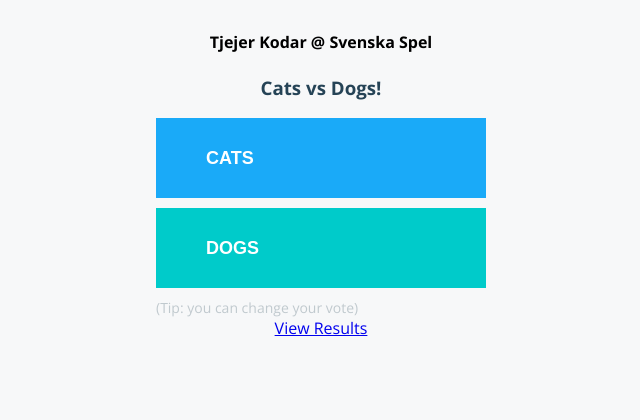
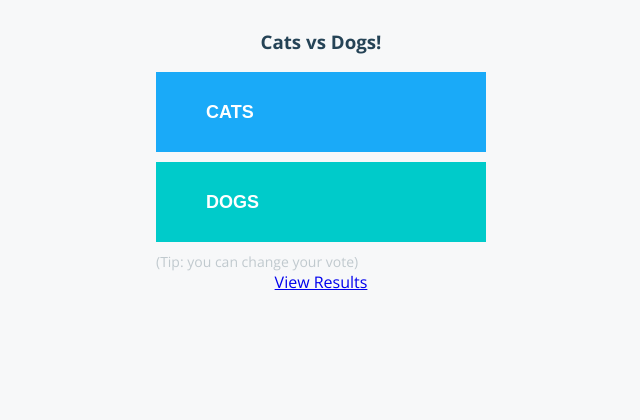
Before and after one commit to dockersamples/example-voting-app, a Flask app: page / in a window 1280 px wide. Shown: the top 420 px of the page, without its empty margins (319-959 px from the left). Run offline with Flask 2, Linux system fonts and the light colour scheme; some libraries are stand-ins or nearby versions.

Commit message:
Update index.html

```diff
--- a/vote/templates/index.html
+++ b/vote/templates/index.html
@@ -13,7 +13,7 @@
   <body>
     <div id="content-container">
       <div id="content-container-center">
-        <h4>Tjejer Kodar @ Svenska Spel</h4>
+
         <h3>{{option_a}} vs {{option_b}}!</h3>
         <form id="choice" name='form' method="POST" action="/">
           <button id="a" type="submit" name="vote" class="a" value="a">{{option_a}}</button>
```
